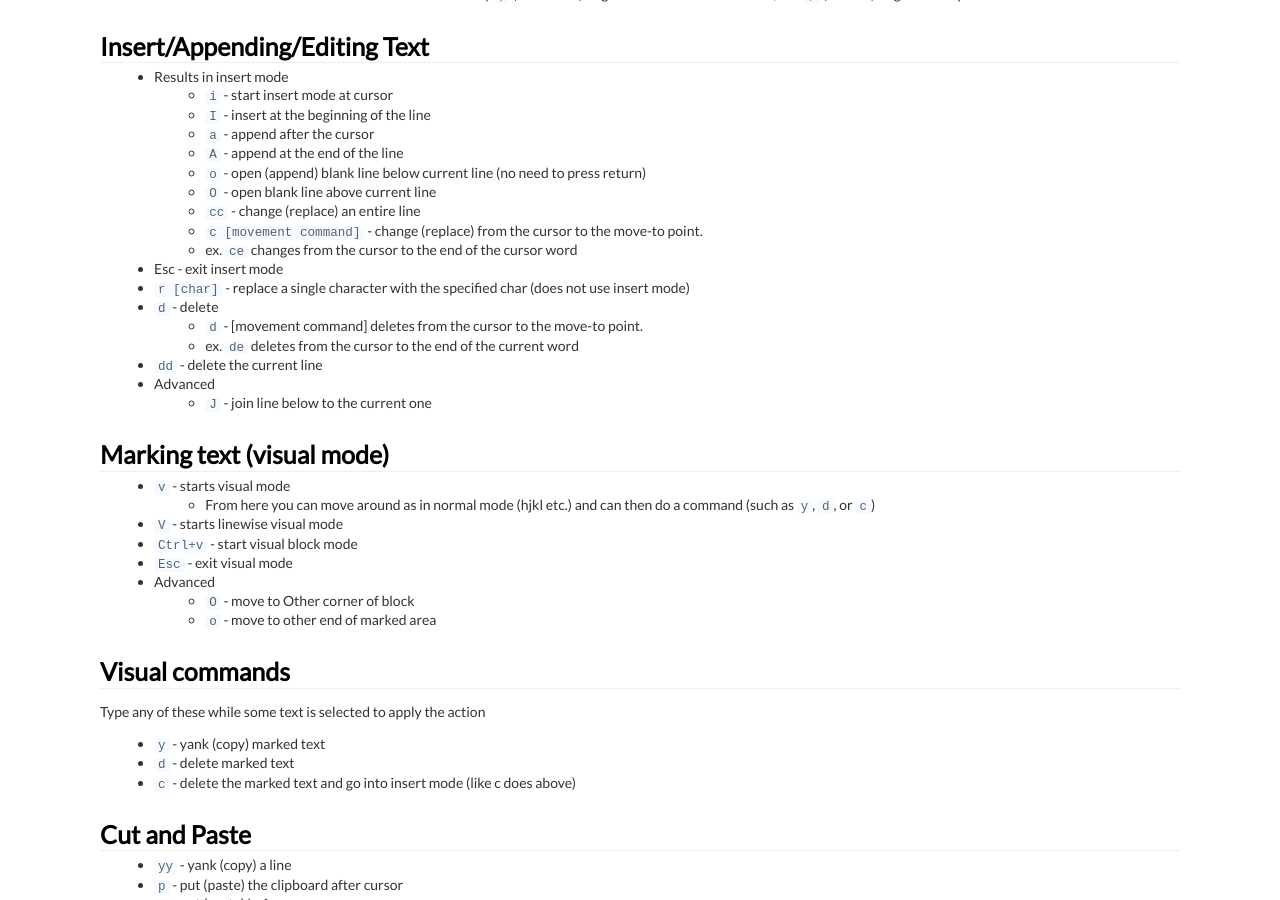
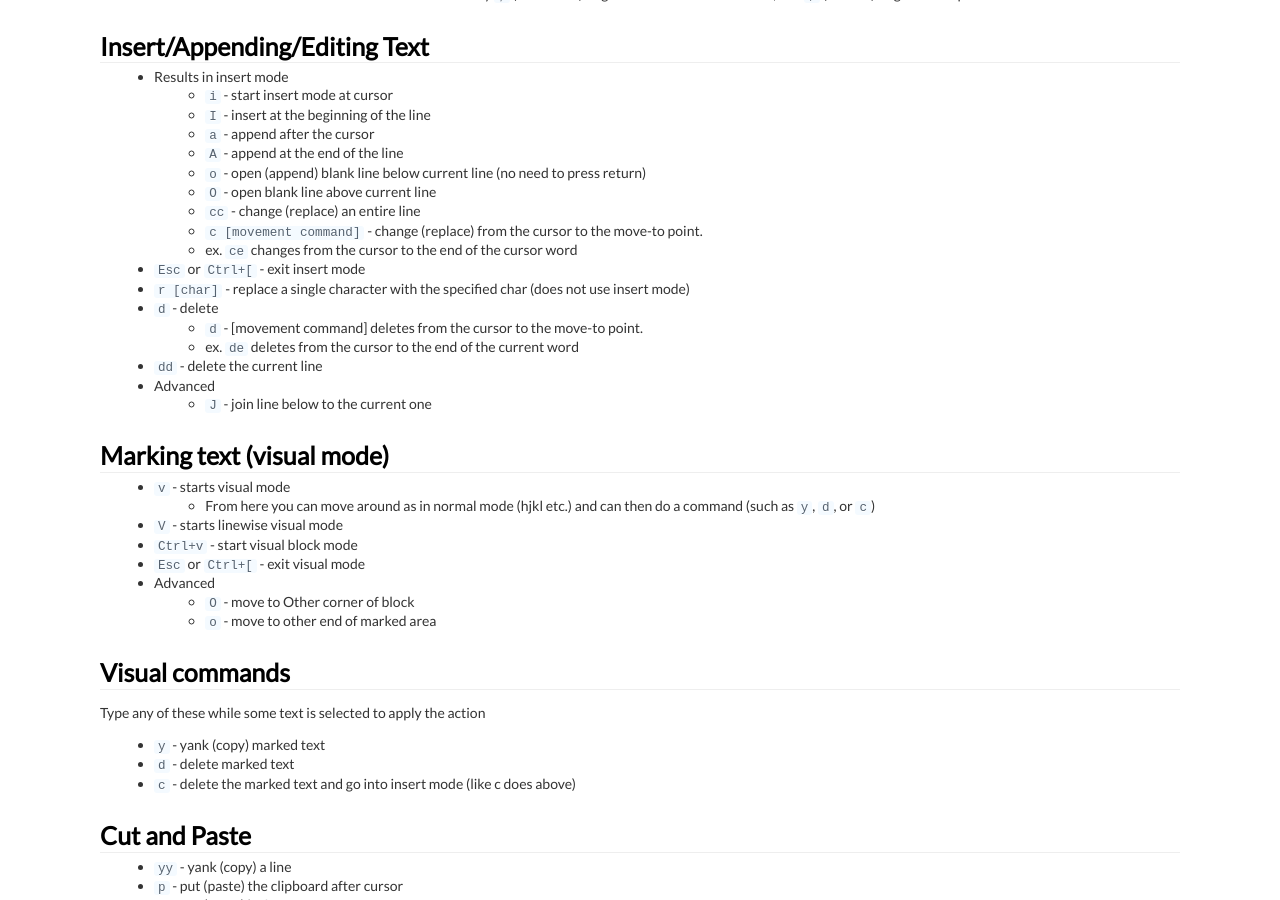
Before and after one commit to theicfire/vimsheet, a Jekyll site: the page built from index.md, in a window 1280 px wide and 900 px high, scrolled down 990 px. Built offline with Jekyll 4.4.1, drawn with Linux system fonts in a browser that asks for light colours; Markdown is read by kramdown in place of the engine named in the settings.

Commit message:
List an alternative to the ESC key

```diff
--- a/index.md
+++ b/index.md
@@ -50,7 +50,7 @@ I’ve compiled a list of *essential* vim commands that I use every day. I then
     * `cc` - change (replace) an entire line
     * `c  [movement command]` - change (replace) from the cursor to the move-to point.
     * ex. `ce` changes from the cursor to the end of the cursor word
-* Esc - exit insert mode
+* `Esc` or `Ctrl+[` - exit insert mode
 * `r  [char]` - replace a single character with the specified char (does not use insert mode)
 * `d` - delete
     * `d` - [movement command] deletes from the cursor to the move-to point.
@@ -64,7 +64,7 @@ I’ve compiled a list of *essential* vim commands that I use every day. I then
     * From here you can move around as in normal mode (hjkl etc.) and can then do a command (such as `y`, `d`, or `c`)
 * `V` - starts linewise visual mode
 * `Ctrl+v` - start visual block mode
-* `Esc` - exit visual mode
+* `Esc` or `Ctrl+[` - exit visual mode
 * Advanced
     * `O` - move to Other corner of block
     * `o` - move to other end of marked area
```
